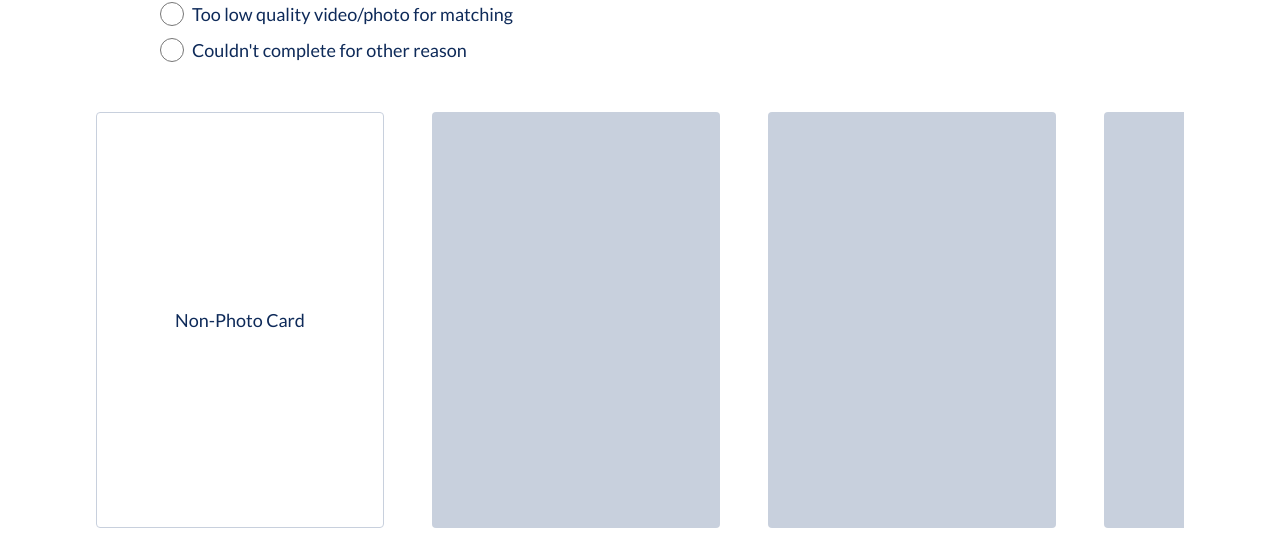
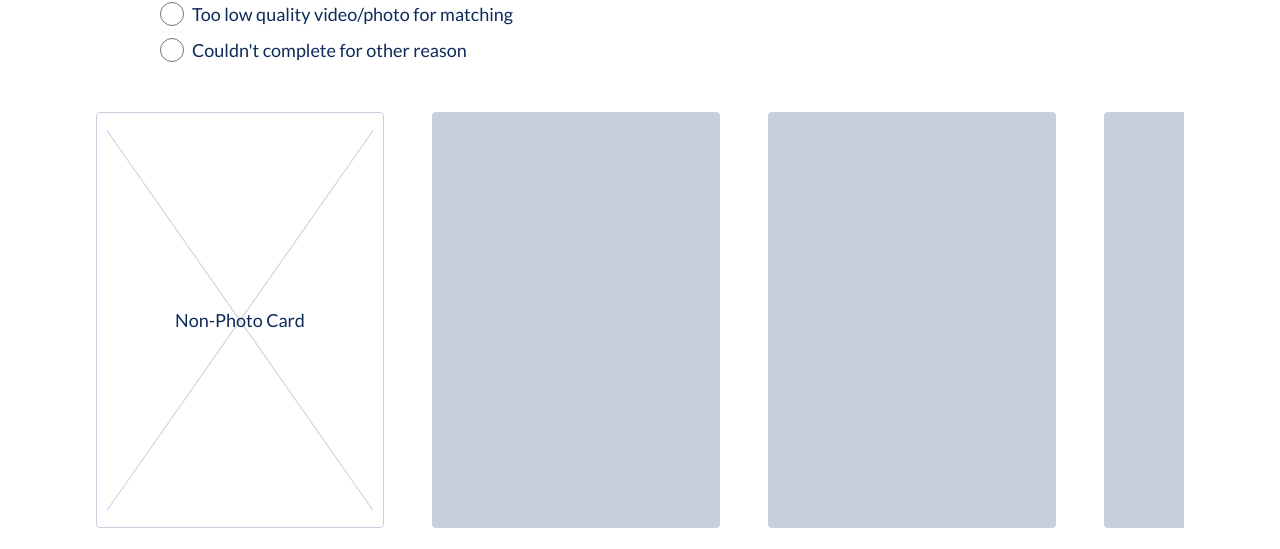
Before and after one commit to Nova-Scotia-Digital-Service/verified-by-video, a React (Create React App) app in the folder web/: page /dashboard/review/a in a window 1280 px wide. Shown: the part 1097-1646 px from the top of the page. Built offline with nearby package versions, Linux system fonts and the light colour scheme.

Commit message:
Add visual flourish to non-photo card
Signed-off-by: Wes Lord <weslord@fisgardlabs.com>

```diff
--- a/web/src/pages/review/components/PhotoID.tsx
+++ b/web/src/pages/review/components/PhotoID.tsx
@@ -12,6 +12,8 @@ export const PhotoID = ({ photo, description, date }: { photo?: boolean; descrip
           <div className="flex-grow bg-slate rounded"></div>
         ) : (
           <div className="flex-grow border border-slate rounded flex items-center justify-center text-lg">
+            <hr className="absolute text-slate w-[29rem] rotate-[55deg] -z-10" />
+            <hr className="absolute text-slate w-[29rem] -rotate-[55deg] -z-10" />
             Non-Photo Card
           </div>
         )}
```
